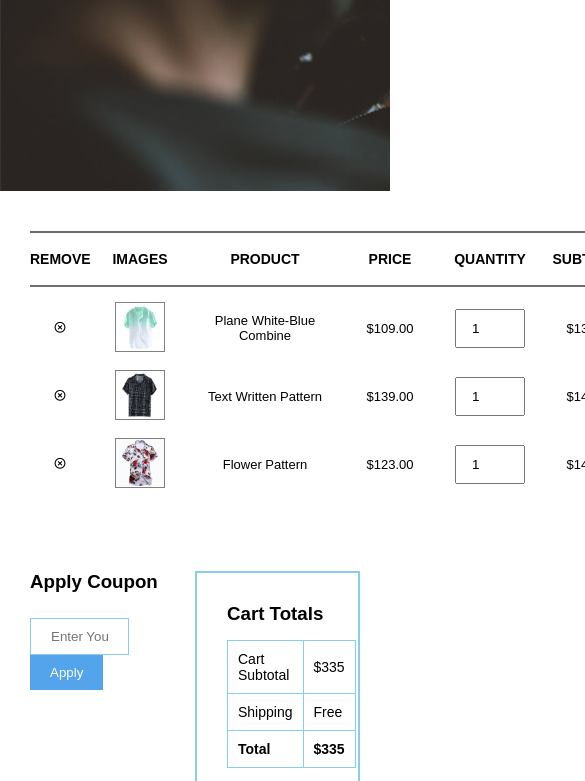
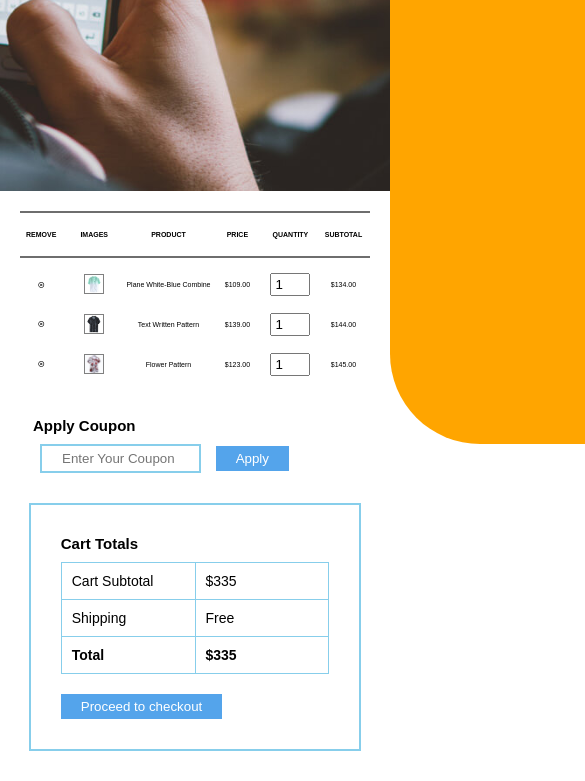
Before and after one commit to KhursangeSumit/TRINETRA, a plain HTML site: page cart.html in a window 390 px wide. Shown: the part 400-1181 px from the top of the page, 585 px wide, since content can reach past the window. Drawn offline with nearby package versions, Linux system fonts and the light colour scheme.

Commit message:
Mobile size transform 14/02/23

```diff
--- a/about.css
+++ b/about.css
@@ -75,7 +75,8 @@
     }
 }
 
-@media(max-width:380px) {
+@media screen and (max-width: 995px),
+screen and (max-height: 700px) {
     #pageheader.aboutheader {
         padding-right: 50px;
         width: 100%;
--- a/blog.css
+++ b/blog.css
@@ -140,7 +140,8 @@ h1 {
 
     }
 
-    @media(max-width:380px) {
+    @media screen and (max-width: 995px),
+    screen and (max-height: 700px) {
         #pageheader.blogheader {
             background-position: left;
             padding-right: 200px;
--- a/cart.css
+++ b/cart.css
@@ -142,7 +142,8 @@
     }
 }
 
-@media (max-width:380px) {
+@media screen and (max-width: 995px),
+screen and (max-height: 700px) {
     #cart table img {
         width: 20px;
     }
--- a/contact.css
+++ b/contact.css
@@ -121,7 +121,8 @@
     }
 }
 
-@media(max-width:380px) {
+@media screen and (max-width: 995px),
+screen and (max-height: 700px) {
 
     #contactdetails {
         width: 100%;
--- a/index.css
+++ b/index.css
@@ -888,7 +888,8 @@ footer .copyright {
         text-align: center;
     }
 
-    @media(max-width:380px) {
+    @media screen and (max-width: 995px),
+    screen and (max-height: 700px) {
         .sectionp1 {
             padding: 20px 20px;
         }
--- a/shop.css
+++ b/shop.css
@@ -52,7 +52,8 @@
     }
 }
 
-@media(max-width:380px) {
+@media screen and (max-width: 995px),
+screen and (max-height: 700px) {
     #pageheader {
 
         align-items: flex-start;
--- a/shop_a.css
+++ b/shop_a.css
@@ -132,7 +132,8 @@
     }
 }
 
-@media(max-width:399px) {
+@media screen and (max-width: 995px),
+screen and (max-height: 700px) {
     #prodetails {
         width: 100%;
         display: flex;
```
